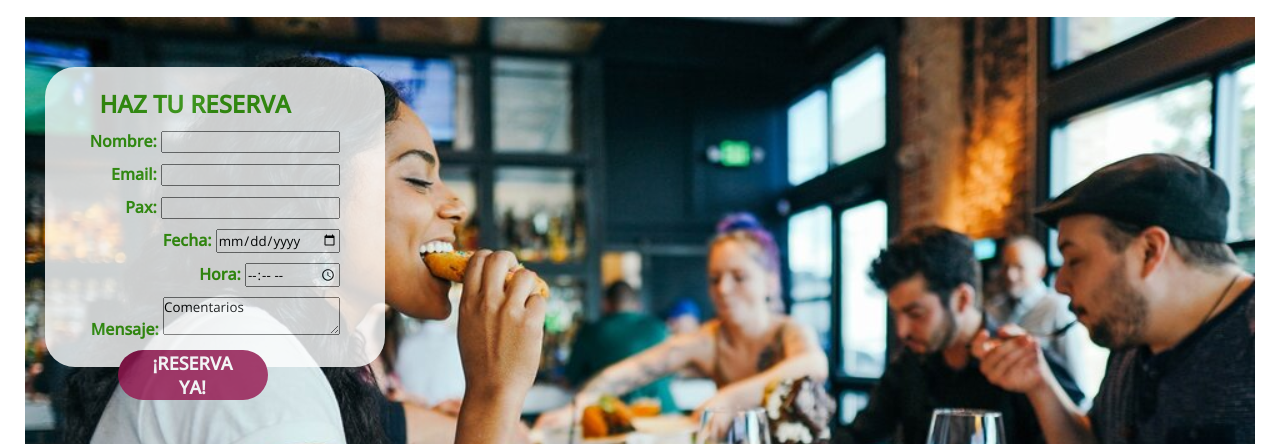
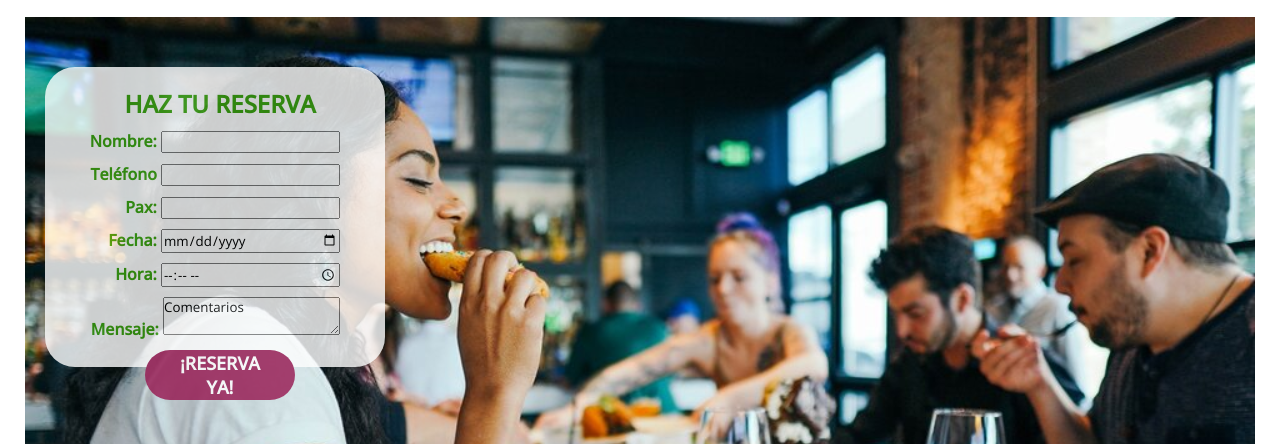
Before and after one commit to Fem-coders-Madrid-01/grupo4-proyectorestaurante, a plain HTML site: page reserva.html in a window 1280 px wide. Shown: the part 148-592 px from the top of the page. Drawn offline with nearby package versions, Linux system fonts and the light colour scheme.

Commit message:
formucorrecto

```diff
--- a/reserva.html
+++ b/reserva.html
@@ -31,7 +31,6 @@
     <section id="formulario">
         <div class="imagen-fondo">
           <div class="formu-reservas">
-            <form action="">
               <h1 class="titulo-reservas">HAZ TU RESERVA</h1>
                 <ul>
                   <li>
@@ -39,8 +38,8 @@
                   <input type="text" id="nombre" name="nombre-usuario" />
                 </li>
                 <li>
-                  <label for="mail">Email:</label>
-                  <input type="email" id="mail" name="mail-usuario" />
+                  <label for="Telefono">Teléfono</label>
+                  <input type="tel" id="Telefono" name="tfno-usuario" />
                 </li>
                 <li>
                   <label for="comensales">Pax:</label>
@@ -64,7 +63,6 @@
                   </button>
                 </li>
               </ul>
-            </form>
           </div>
         </div>
       </section>
--- a/style.css
+++ b/style.css
@@ -477,7 +477,9 @@
     opacity: .80;
     padding-right: 40px;
 }
-
+.formu-reservas input{
+        width: 175px;
+}
 
 .boton-reservas {
     text-align: center;
@@ -487,7 +489,7 @@
     color: #fff;
     font-family: 'Open Sans', sans-serif;
     display: block;
-    margin-left: auto;
+    margin-left: 100px;
     margin-right: auto;
     font-size: large;
     font-weight: bold;
@@ -515,6 +517,7 @@
 .titulo-reservas {
     text-align: center;
     padding-top: 20px;
+    margin-left: 50px;
 }
 
 footer {
```
